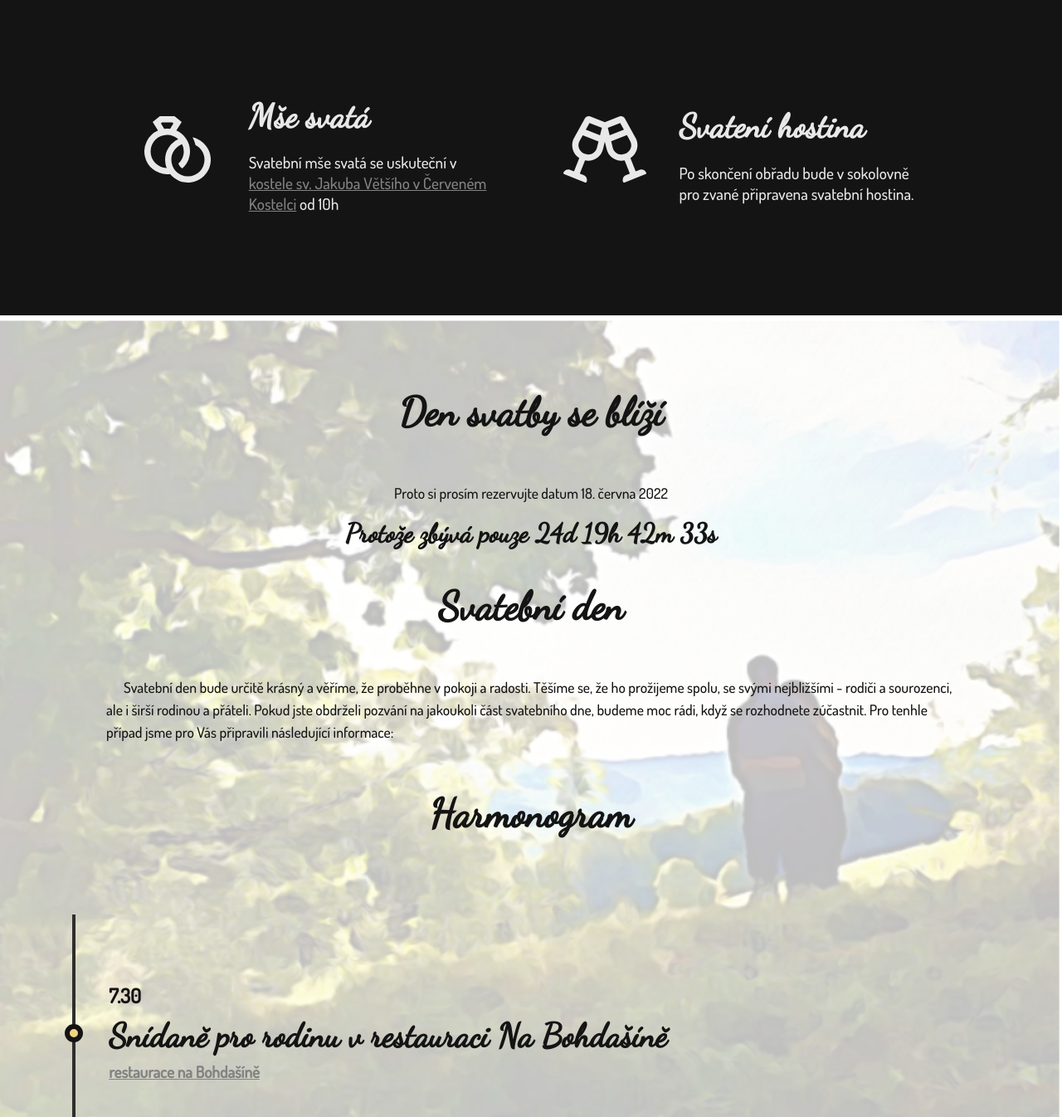
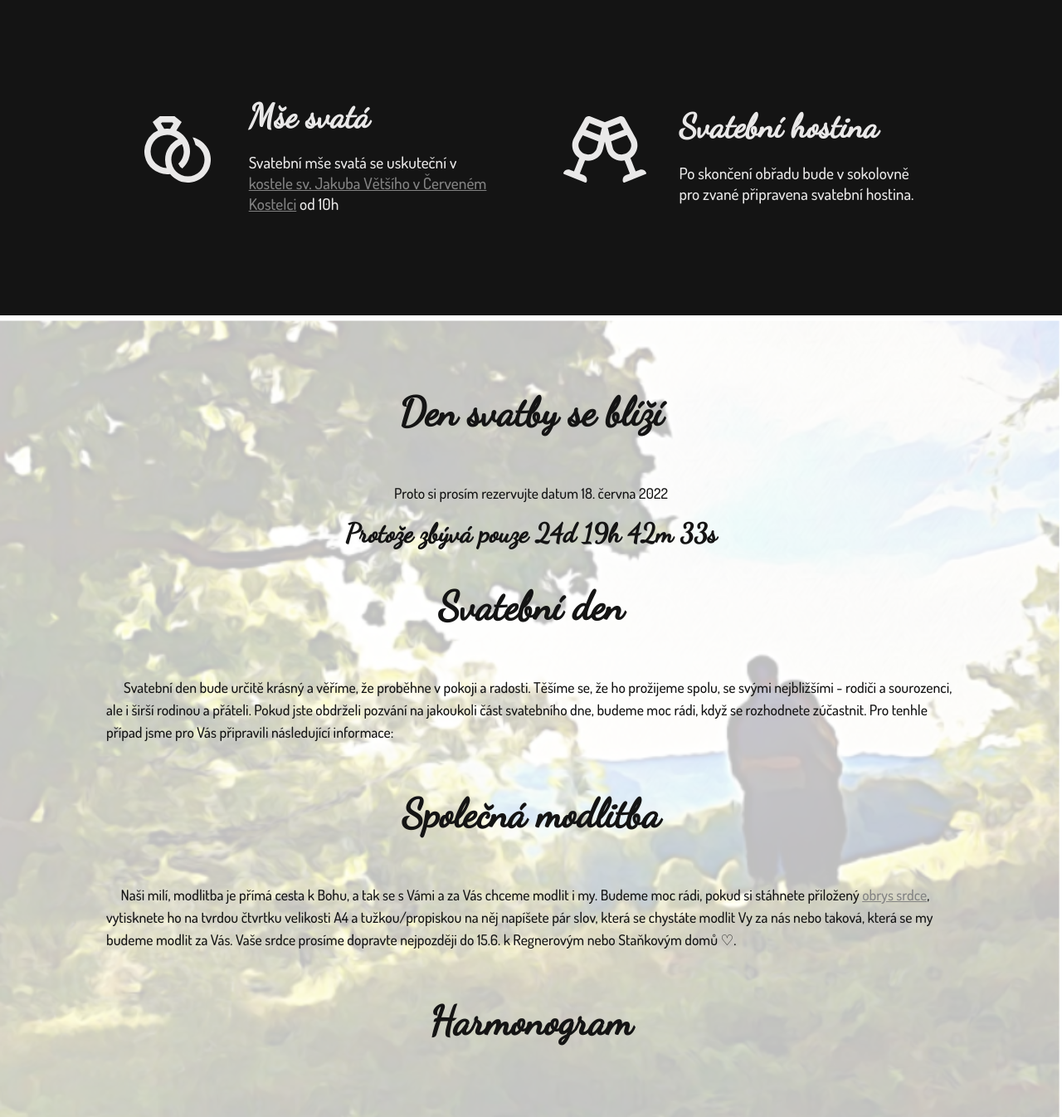
Before and after one commit to KamilRegner/kamilregner.github.io, a plain HTML site: page index.html in a window 1280 px wide. Shown: the part 1540-2886 px from the top of the page at 83% size. Drawn offline with Linux system fonts and the light colour scheme; a web font is replaced by a local one.

Commit message:
spolecna modlitba

```diff
--- a/index.html
+++ b/index.html
@@ -82,7 +82,7 @@
     </div>
     <div class="jidlo">
       <div class="container">
-        <h2>Svatení hostina</h2>
+        <h2>Svatební hostina</h2>
         <p>
           Po skončení obřadu bude v sokolovně pro zvané připravena svatební
           hostina.
@@ -114,6 +114,15 @@
       se svými nejbližšími - rodiči a sourozenci, ale i širší rodinou a přáteli. Pokud jste obdrželi pozvání na jakoukoli
       část svatebního dne, budeme moc rádi, když se rozhodnete zúčastnit. Pro tenhle případ jsme pro Vás připravili
       následující informace:
+    </p>
+    <h2>Společná modlitba</h2>
+    <p>
+      &nbsp; &nbsp; &nbsp;Naši milí,
+      modlitba je přímá cesta k Bohu, a tak se s Vámi a za Vás chceme modlit i my.
+      Budeme moc rádi, pokud si stáhnete přiložený <a href="https://drive.google.com/file/d/1D7Pso0Y_y9_sKELteKqoM7I-12L2HyAR/view?usp=sharing" target="_blank" rel="noopener">obrys srdce</a>,
+      vytisknete ho na tvrdou čtvrtku velikosti A4 a tužkou/propiskou na něj napíšete pár slov, která se chystáte modlit Vy za nás nebo taková, která se my budeme modlit za Vás.
+      Vaše srdce prosíme dopravte nejpozději do 15.6. k Regnerovým nebo Staňkovým domů ♡.
+
     </p>
     <h2>Harmonogram</h2>
     <div class="timeline-container">
```
